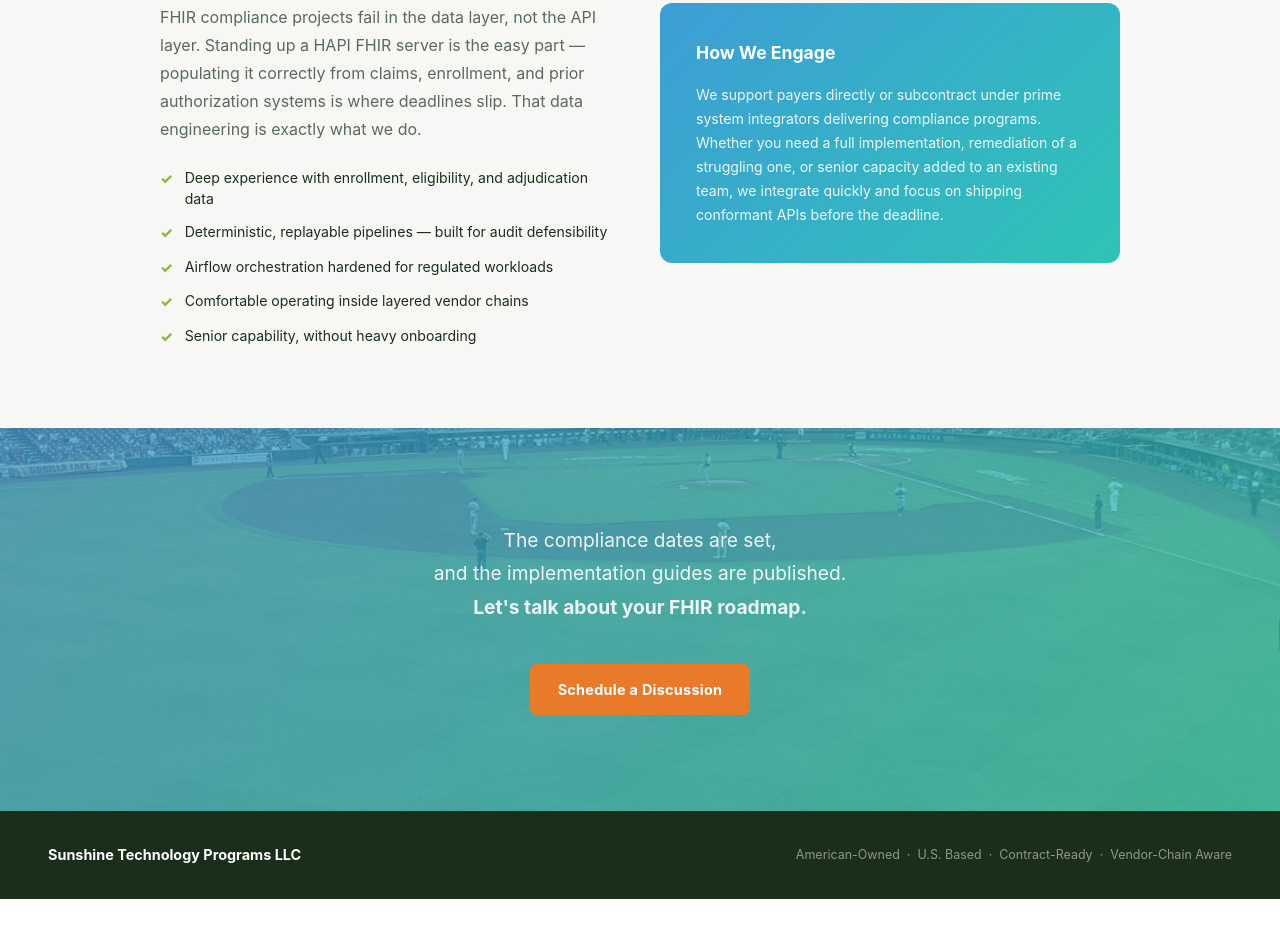
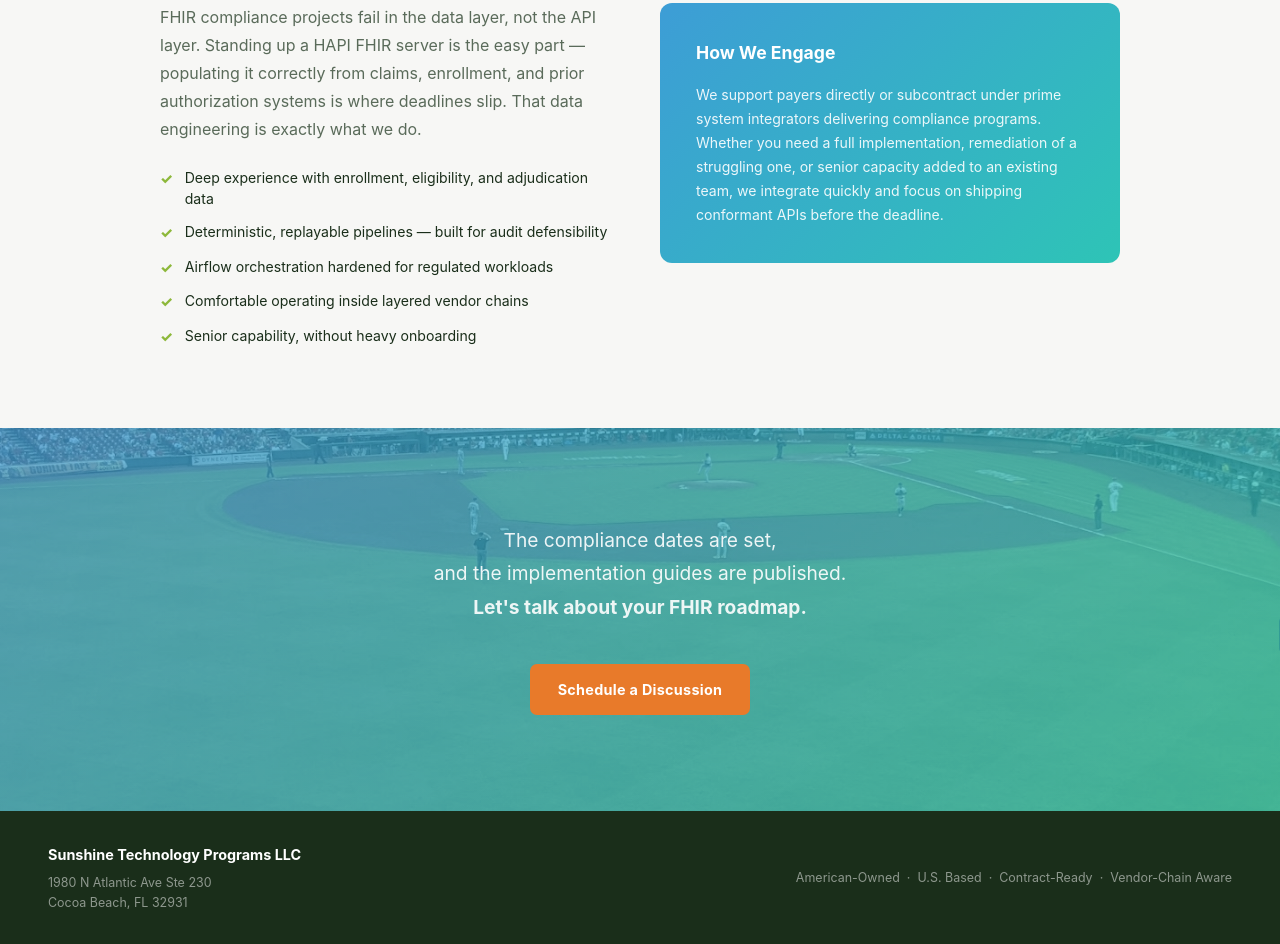
Before and after one commit to theJohnnyBrown/sunshinetechnologyprograms.com, a plain HTML site: page fhir/index.html in a window 1280 px wide. Shown: the part 3517-4461 px from the top of the page. Before the commit the page ends 4416 px from the top, so only its background shows below. Drawn offline with Linux system fonts and the light colour scheme.

Commit message:
Add business address to site footers
Co-Authored-By: Claude Fable 5 <noreply@anthropic.com>
Claude-Session: https://claude.ai/code/session_01DGGM5DgW94tV7UdVcXLUcT

```diff
--- a/fhir/index.html
+++ b/fhir/index.html
@@ -488,6 +488,11 @@
       font-size: 0.9rem;
     }
 
+    .footer-address {
+      font-style: normal;
+      margin-top: 6px;
+    }
+
     /* ─── Responsive ───────────────────────────────────────── */
     @media (max-width: 700px) {
       .why-grid { grid-template-columns: 1fr; }
@@ -705,7 +710,10 @@
 
 <!-- ─── Footer ────────────────────────────────────────────────── -->
 <footer>
-  <div class="footer-logo">Sunshine Technology Programs LLC</div>
+  <div>
+    <div class="footer-logo">Sunshine Technology Programs LLC</div>
+    <address class="footer-address">1980 N Atlantic Ave Ste 230<br>Cocoa Beach, FL 32931</address>
+  </div>
   <div>American-Owned &nbsp;·&nbsp; U.S. Based &nbsp;·&nbsp; Contract-Ready &nbsp;·&nbsp; Vendor-Chain Aware</div>
 </footer>
 
```
Also changed, not shown: index.html (+9 -1 lines).
